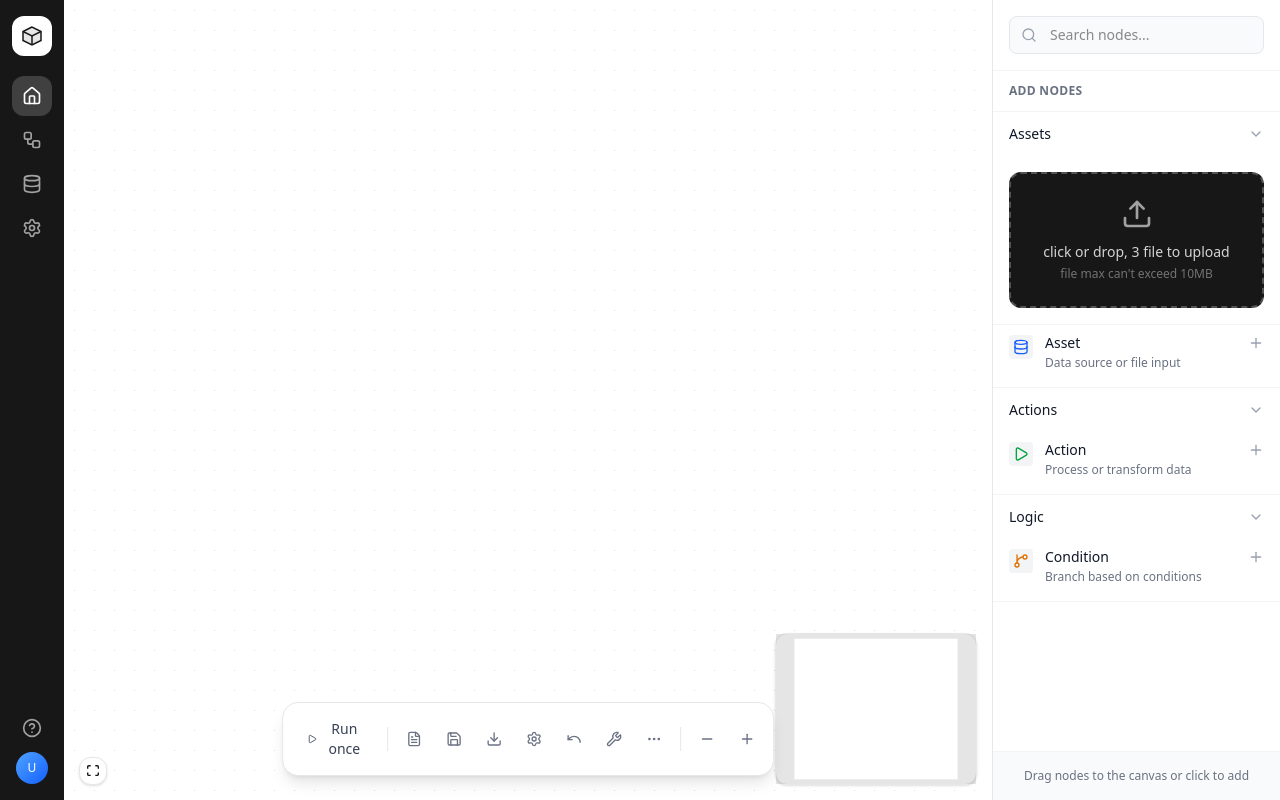
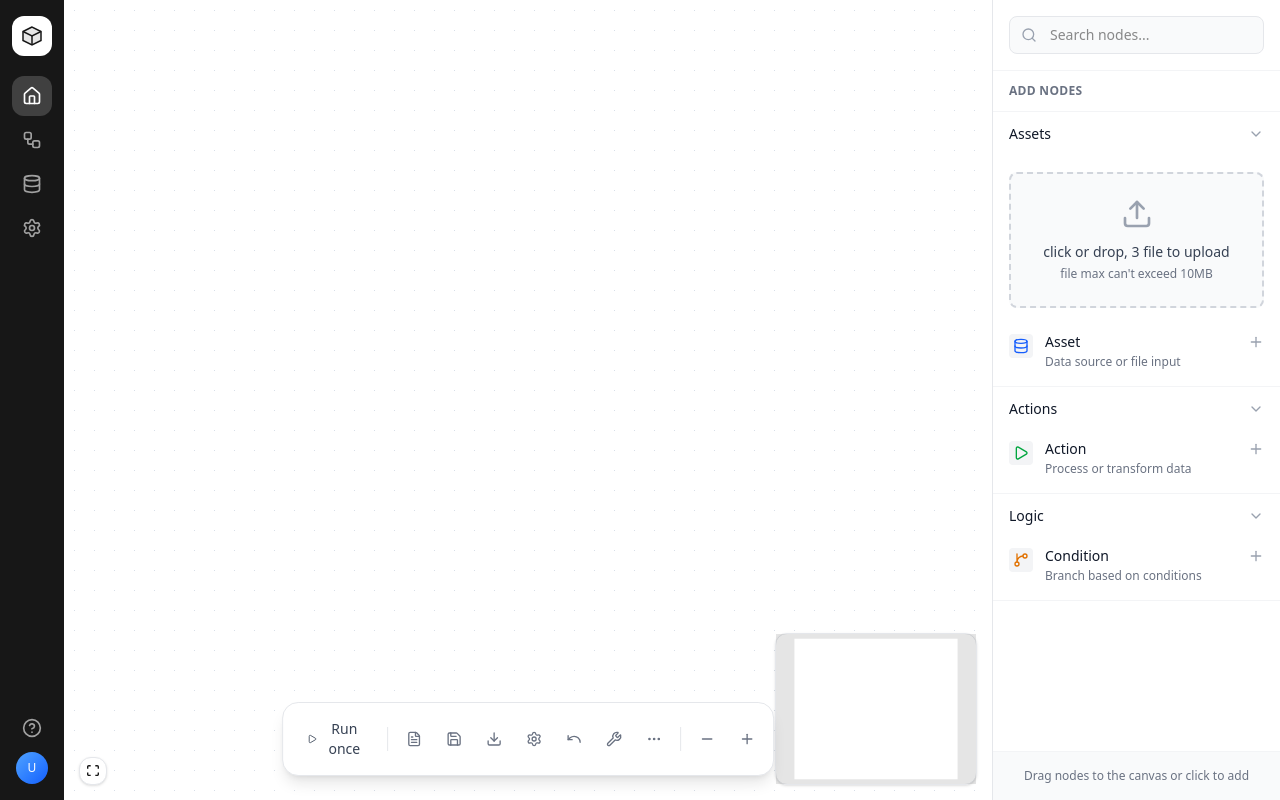
Before and after one commit to Nidhal-Bouzara/DataFlow, a Next.js app: page / in a window 1280 px wide. Built offline with nearby package versions, Linux system fonts and the light colour scheme.

Commit message:
style(FileUploadZone): update styles for improved aesthetics and user experience

```diff
--- a/src/components/sidebar/FileUploadZone.tsx
+++ b/src/components/sidebar/FileUploadZone.tsx
@@ -125,7 +125,7 @@ export function FileUploadZone() {
   };
 
   return (
-    <div className="p-4 border-b border-gray-100">
+    <div className="p-4">
       {/* Drop Zone */}
       <div
         onClick={handleClick}
@@ -133,18 +133,18 @@ export function FileUploadZone() {
         onDragLeave={handleDragLeave}
         onDrop={handleDrop}
         className={cn(
-          "relative rounded-xl border-2 border-dashed p-6 transition-all cursor-pointer",
-          "bg-neutral-900 border-neutral-600",
-          isDragging && "border-blue-500 bg-neutral-800",
-          "hover:border-neutral-500 hover:bg-neutral-800"
+          "relative rounded-lg border-2 border-dashed p-6 transition-all cursor-pointer",
+          "bg-gray-50 border-gray-300",
+          isDragging && "border-blue-500 bg-blue-50",
+          "hover:border-gray-400 hover:bg-gray-100"
         )}
       >
         <input ref={fileInputRef} type="file" multiple className="hidden" onChange={handleFileChange} accept="*/*" />
         <div className="flex flex-col items-center gap-3 text-center">
-          <Upload className="w-8 h-8 text-neutral-400" />
+          <Upload className="w-8 h-8 text-gray-400" />
           <div>
-            <p className="text-sm text-neutral-300">click or drop, {MAX_FILES} file to upload</p>
-            <p className="text-xs text-neutral-500 mt-1">file max can&apos;t exceed 10MB</p>
+            <p className="text-sm text-gray-700">click or drop, {MAX_FILES} file to upload</p>
+            <p className="text-xs text-gray-500 mt-1">file max can&apos;t exceed 10MB</p>
           </div>
         </div>
       </div>
```
